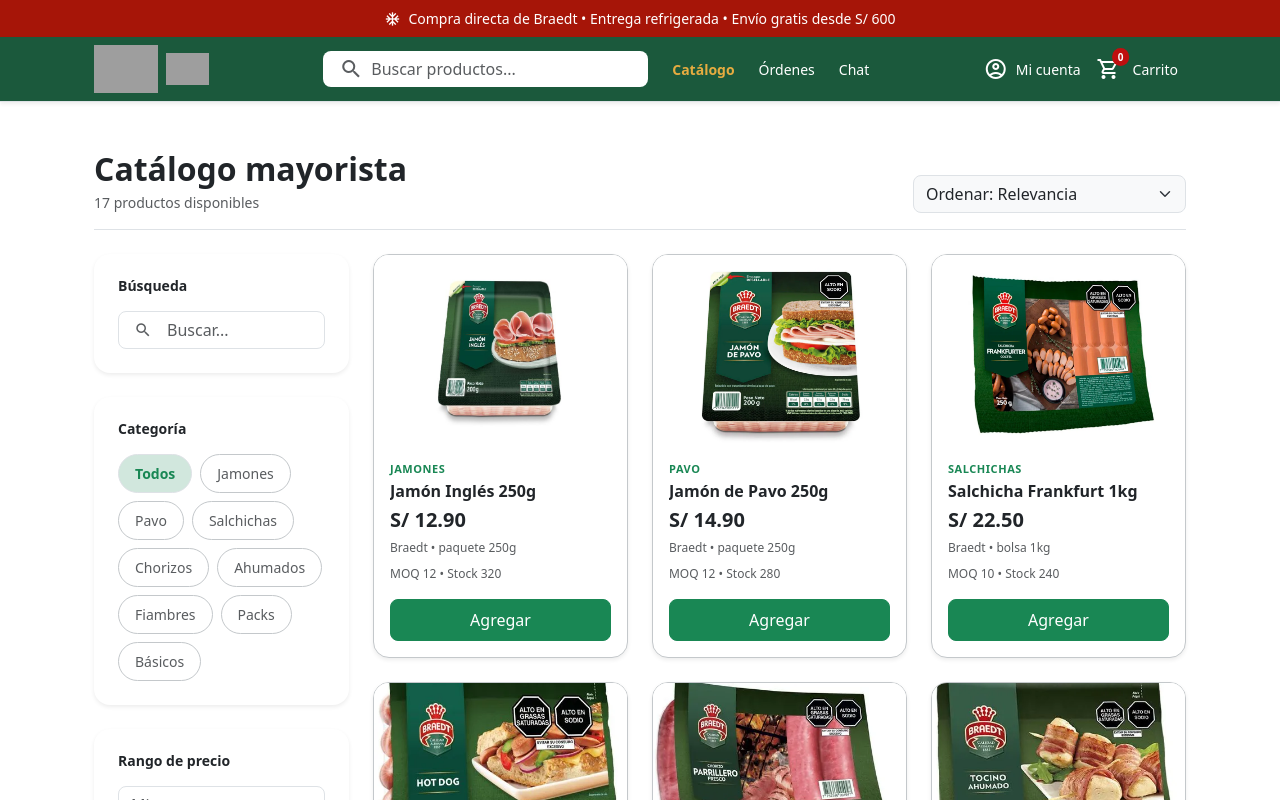
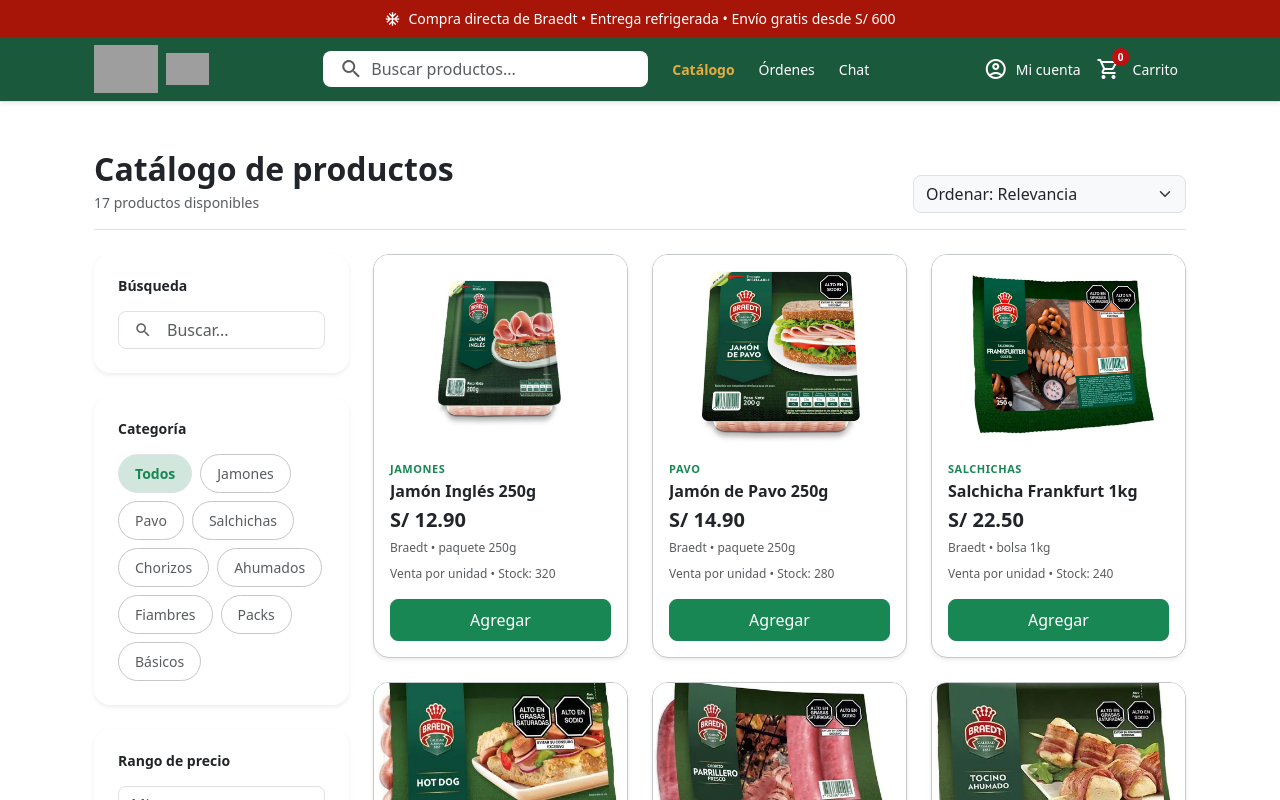
Before and after one commit to Michilesly/braedt-frontend, an Angular app: page /catalogo in a window 1280 px wide. Shown: the top 800 px of the page. Built offline with nearby package versions, Linux system fonts and the light colour scheme; grey boxes are pictures that could not be loaded; a web font is replaced by a local one.

Commit message:
Ajustar catálogo y agregar productos por unidad

```diff
--- a/src/app/features/catalog/catalog.component.html
+++ b/src/app/features/catalog/catalog.component.html
@@ -2,7 +2,7 @@
 
   <div class="d-flex justify-content-between align-items-end mb-4 border-bottom pb-3">
     <div>
-      <h2 class="fw-bold mb-1">Catálogo mayorista</h2>
+      <h2 class="fw-bold mb-1">Catálogo de productos</h2>
       <p class="text-muted small mb-0">{{ filteredProducts.length }} productos disponibles</p>
     </div>
     <div class="w-25">
--- a/src/app/shared/components/product-card/product-card.component.html
+++ b/src/app/shared/components/product-card/product-card.component.html
@@ -30,7 +30,8 @@
       </div>
 
       <div class="text-muted mb-3" style="font-size: 12px;">
-        MOQ {{ product.moq }} • Stock {{ product.stock }}
+       <!-- MOQ {{ product.moq }} • Stock {{ product.stock }} -->
+          Venta por unidad • Stock: {{ product.stock }}
       </div>
     </div>
 
--- a/src/app/shared/components/product-card/product-card.component.ts
+++ b/src/app/shared/components/product-card/product-card.component.ts
@@ -30,6 +30,7 @@
 
   public onAddToCart(): void {
     // Agrega el producto y la cantidad mínima al carrito
-    this.cartService.addToCart(this.product.id, this.product.moq || 1);
+    //this.cartService.addToCart(this.product.id, this.product.moq || 1);
+    this.cartService.addToCart(this.product.id, 1);
   }
 }
```
